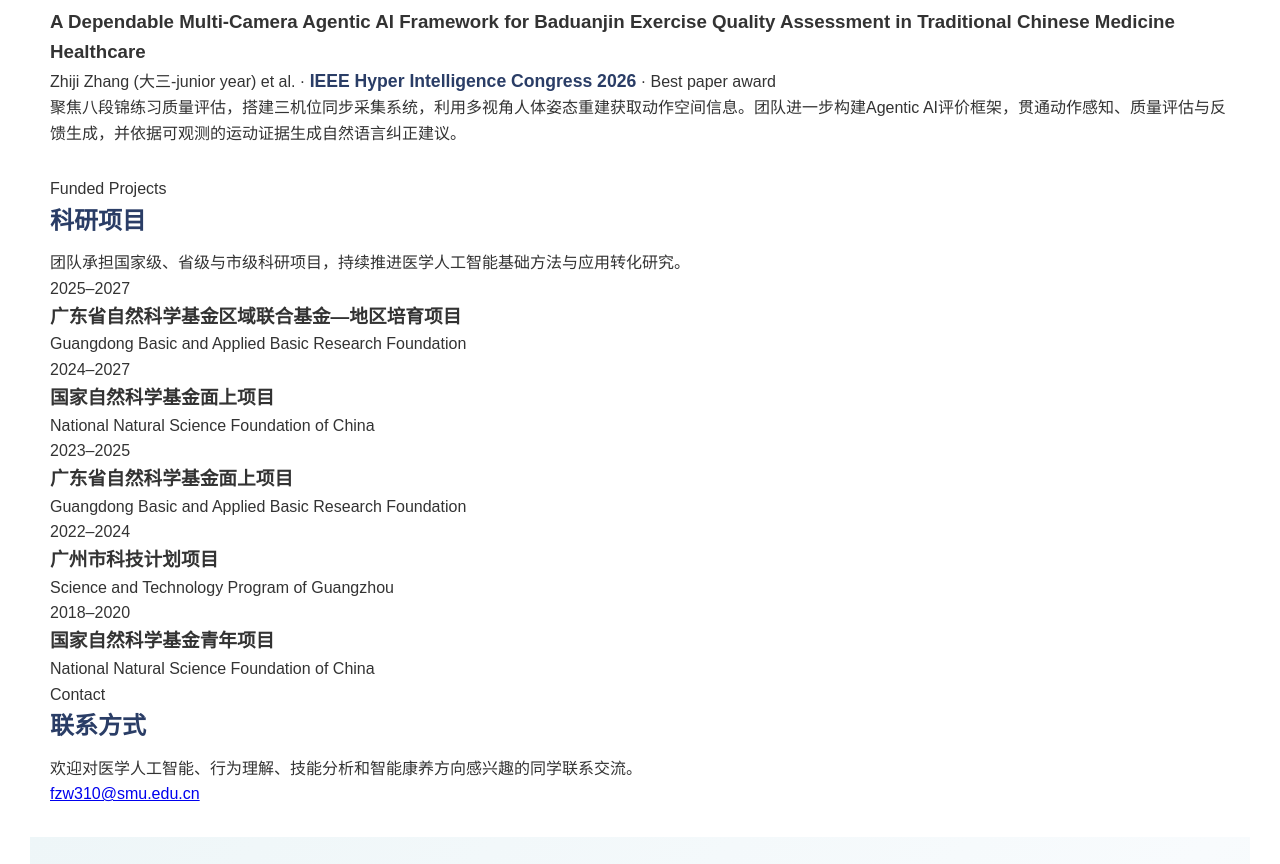
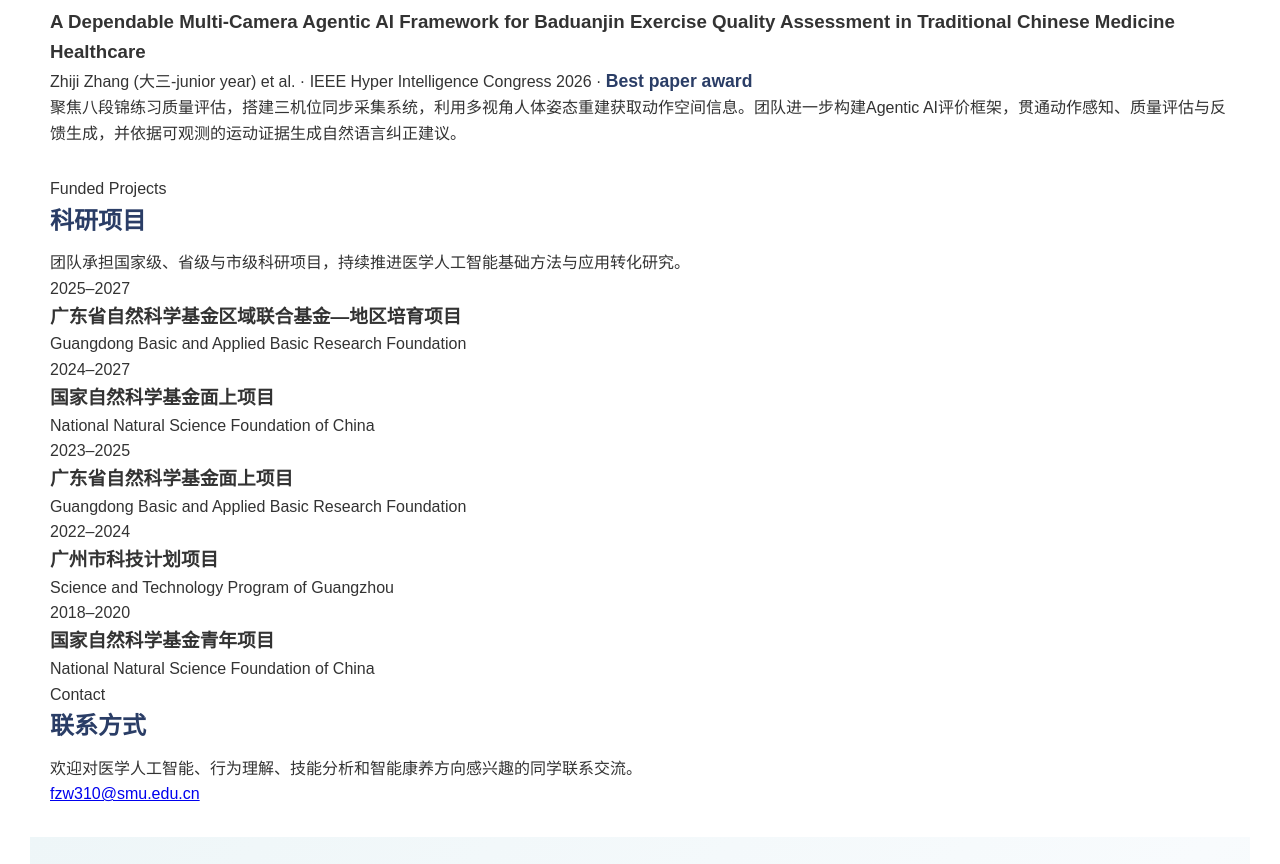
Before and after one commit to iCareLab-SMU/iCareLab, a plain HTML site: page index.html in a window 1280 px wide. Shown: the part 2184-3048 px from the top of the page. Drawn offline with Linux system fonts and the light colour scheme; some packages are replaced by stand-ins of ours; a script that the page names is missing.

Commit message:
Update index.html

```diff
--- a/index.html
+++ b/index.html
@@ -211,7 +211,7 @@
             <div class="pub-year"></div>
             <div class="pub-content">
               <h3>A Dependable Multi-Camera Agentic AI Framework for Baduanjin Exercise Quality Assessment in Traditional Chinese Medicine Healthcare</h3>
-              <p class="pub-meta">Zhiji Zhang (大三-junior year) et al. · <span class="journal">IEEE Hyper Intelligence Congress 2026</span> · Best paper award</p>
+              <p class="pub-meta">Zhiji Zhang (大三-junior year) et al. · IEEE Hyper Intelligence Congress 2026 · <span class="journal">Best paper award</span></p>
               <p class="pub-desc">聚焦八段锦练习质量评估，搭建三机位同步采集系统，利用多视角人体姿态重建获取动作空间信息。团队进一步构建Agentic AI评价框架，贯通动作感知、质量评估与反馈生成，并依据可观测的运动证据生成自然语言纠正建议。</p>
             </div>
           </article>
```
